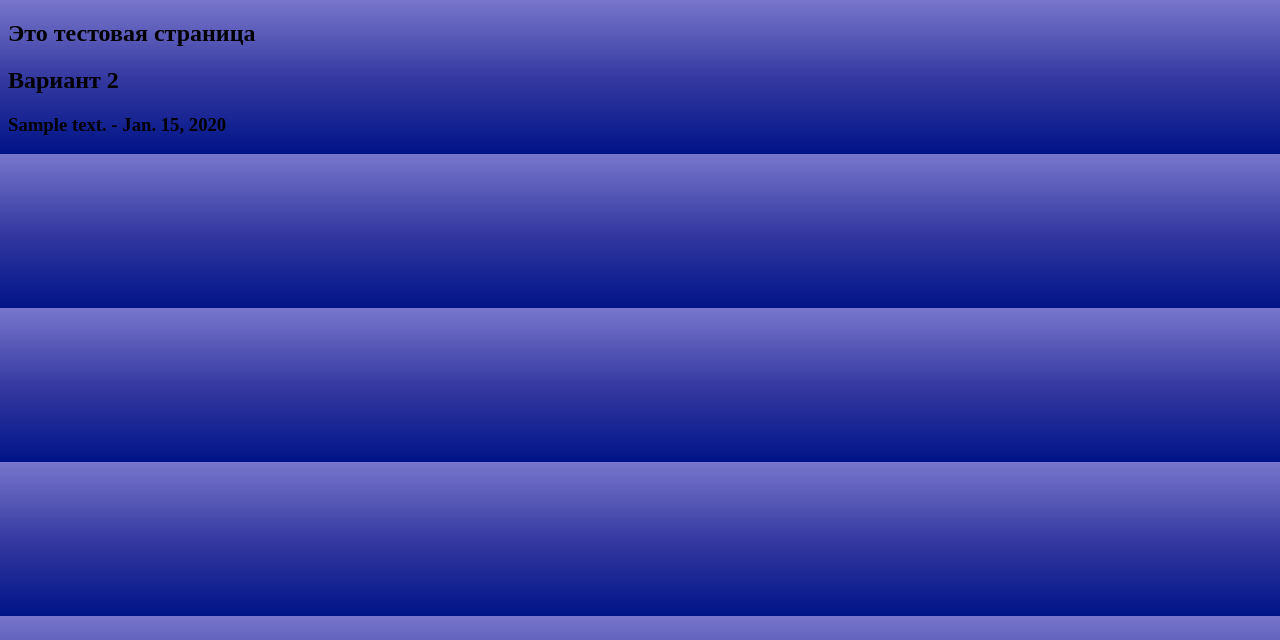
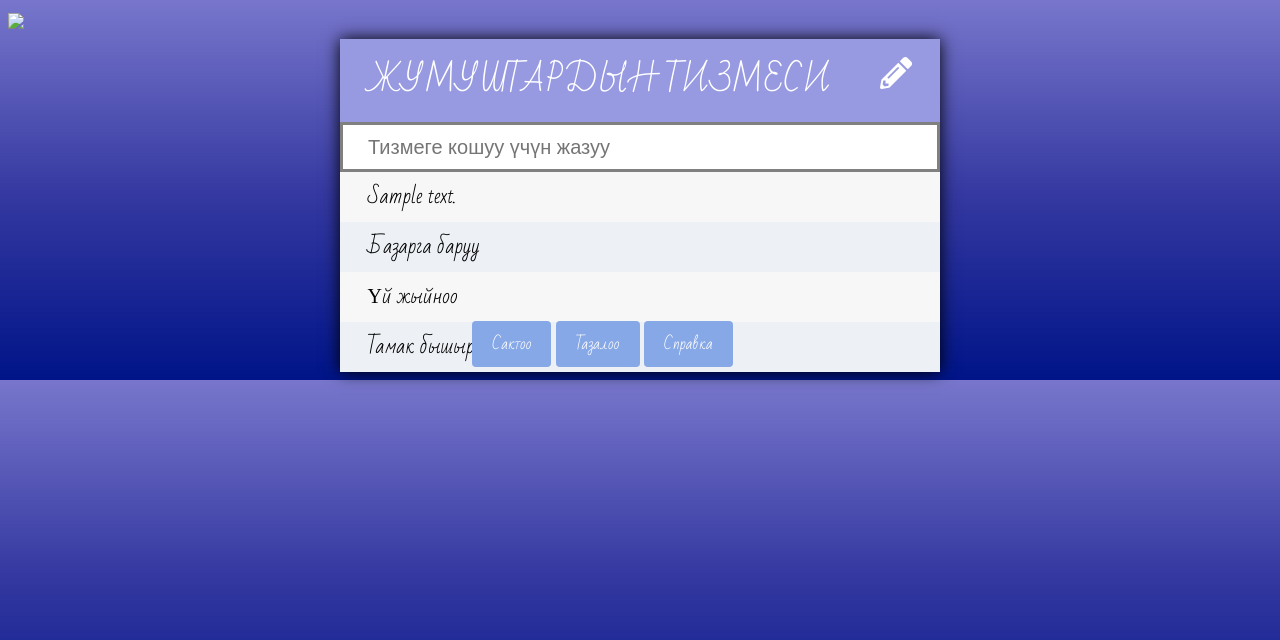
Before and after one commit to Usubaly/ToDo, a Django app: page /test/ in a window 1280 px wide. Shown: the top 640 px of the page. Run offline with Django 3.2, Linux system fonts and the light colour scheme; tables that the repository leaves empty hold one stand-in row (values such as "Sample post"); some libraries are stand-ins or nearby versions.

Commit message:
added todol

```diff
--- a/main/static/css/todo.css
+++ b/main/static/css/todo.css
@@ -78,7 +78,7 @@ button:hover {
 #todo{
     margin: 0 auto ;
     box-shadow: 0 0 1em black;
-    max-width: 400px;
+    max-width: 600px;
     height:100%;
     background:white;
     position:relative;
--- a/main/templates/test.html
+++ b/main/templates/test.html
@@ -1,17 +1,57 @@
 {% load static %}
 <!DOCTYPE html>
 <html lang="en">
-<head>
-    <meta charset="UTF-8">
-    <meta name="viewport" content="width=device-width, initial-scale=1.0">
-    <title>Document</title>
-    <link rel="stylesheet" href="{% static 'css/todo.css' %}" />
-</head>
+    <head>
+        <title>Usubaly ToDo List</title>
+        <meta name="viewport" content="width=device-width, initial-scale=1">
+        <!-- <link rel = "Stylesheet" href = "css/todo.css"> -->
+        <link rel="stylesheet" href="{% static 'css/todo.css' %}" />
+        <link rel="stylesheet" href="(% url 'delete-todo' todo.id %)"><img src="{% static 'assets/animated_favicon1' %}">
+        <!-- <link rel="stylesheet" href="{% static 'assets/favicon.ico' %}">
+        <link rel="stylesheet" href="{% static 'js/todo2.js' %}"> -->
+
+        <link rel="stylesheet" href="https://use.fontawesome.com/releases/v5.0.13/css/all.css" integrity="sha384-DNOHZ68U8hZfKXOrtjWvjxusGo9WQnrNx2sqG0tfsghAvtVlRW3tvkXWZh58N9jp" crossorigin="anonymous">
+        <link href="https://fonts.googleapis.com/css?family=Bad+Script" rel="stylesheet">
+        <link rel = "shortcut icon" href="assets/favicon.ico">
+        <link rel="icon" type="image/gif" href=(% url 'delete-todo' assests/animated_favicon1.gif %) >
+     </head>
 <body>
-    <h2>Это тестовая страница<h2>
+    <!-- <h2>Это тестовая страница<h2>
     <div>Вариант 2</div>
     {% for todo in todo_list %}
        <h3>{{ todo.text }} - {{ todo.created_at }} </h3>
+    {% endfor %} -->
+
+    {% for todo in todo_list %}
+    <div id = "todo">
+        <h1> Жумуштардын тизмеси <i id="pencil" class="fas fa-pencil-alt"></i> </h1>
+
+        <input type = "text" placeholder="Тизмеге кошуу үчүн жазуу">
+
+        <ul class="todos">
+
+            <li><span><i class="fas fa-trash-alt"></i></span>{{ todo.text }}</li>
+            <li><span><i class="fas fa-trash-alt"></i></span>Базарга баруу</li>
+            <li><span><i class="fas fa-trash-alt"></i></span>Үй жыйноо</li>
+            <li><span><i class="fas fa-trash-alt"></i></span>Тамак бышыруу</li>
+        </ul>
+
+        <div id= "buttons">
+            <button class="save">Сактоо</button>
+            <button class="clear">Тазалоо</button>
+            <button class="tipBtn">Справка</button>
+        </div>
+    </div>
+       <div id = "overlay">
+       <a href="javascript:void(0)" class="closebtn">&times;</a>
+       <ul class="tips">
+           <li>Тизме жазуу үчүн КАРАНДАШТЫ басыңыз</li>
+           <li>Тизмеге кошуу үчүң enter баскычын басыңыз</li>
+           <li>Тизмени тазалоо үчүн ӨЧҮРҮҮ баскычын басыңыз</li>
+           <li>Тизмени сактоо үчүн САКТОО баскычын басыңыз</li>
+           <li>Жумуш тизмесин жазган соң, САКТАГАНДЫ унутпаңыз</li>
+        </ul>
     {% endfor %}
+    </div>
 </body>
 </html>
--- a/main/views.py
+++ b/main/views.py
@@ -1,4 +1,5 @@
-from django.shortcuts import render, HttpResponse
+from typing import Text
+from django.shortcuts import redirect, render, HttpResponse
 from .models import ToDo
 
 
@@ -13,3 +14,16 @@ def test(request):
 
 def second(request):
     return HttpResponse("test 2 page")
+
+def add_todo(request):
+    form = request.POST
+    text = form["todo_text"]
+    todo = ToDo(text=text)
+    todo.save()
+    return redirect(test)
+
+
+def delete_todo(request, id):
+    todo = ToDo.objects.get(id-id)
+    todo.delete()
+    return redirect(test)
--- a/todo/urls.py
+++ b/todo/urls.py
@@ -16,7 +16,7 @@ Including another URLconf
 from os import stat
 from django.contrib import admin
 from django.urls import path
-from main.views import homepage, test, second
+from main.views import homepage, test, second, add_todo, delete_todo
 from django.conf import settings
 from django.conf.urls.static import static
 
@@ -24,6 +24,8 @@ urlpatterns = [
     path('admin/', admin.site.urls),
     path("", homepage, name="home"),
     path("test/", test, name="test"),
-    path("test2/", second)
+    path("test2/", second),
+    path("add-todo/", add_todo, name="add-todo"),
+    path("delete-todo/<id>/", delete_todo, name="delete-todo"),
 ]   + static(settings.STATIC_URL, document_root=settings.STATIC_ROOT) \
     + static(settings.MEDIA_URL, document_root=settings.MEDIA_ROOT)
```
Also changed, not shown: main/static/Js/todo2.js (+8 -14 lines), main/templates/index.html (+4 -4 lines).
